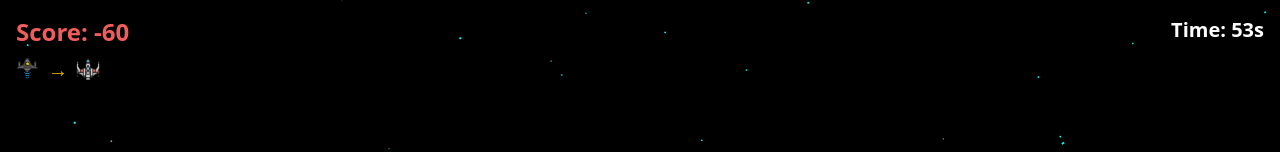
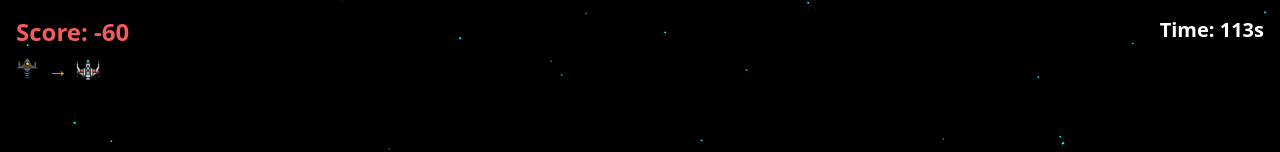
Before and after one commit to apak0/Galactico-Blitz, a React (Vite) app: page / in a window 1280 px wide. Shown: the top 152 px of the page. Built offline with nearby package versions, Linux system fonts and the light colour scheme.

Commit message:
time limit increased

```diff
--- a/src/App.tsx
+++ b/src/App.tsx
@@ -116,7 +116,7 @@ function App() {
   const [enemies, setEnemies] = useState<Enemy[]>([]);
   const [score, setScore] = useState(0);
   const [gameOver, setGameOver] = useState(false);
-  const [timeLeft, setTimeLeft] = useState(60);
+  const [timeLeft, setTimeLeft] = useState(120);
   const [scoreAnimations, setScoreAnimations] = useState<ScoreAnimation[]>([]);
   const [isScoreDecreasing, setIsScoreDecreasing] = useState(false);
   const [collisionEffects, setCollisionEffects] = useState<CollisionEffect[]>([]);
```
